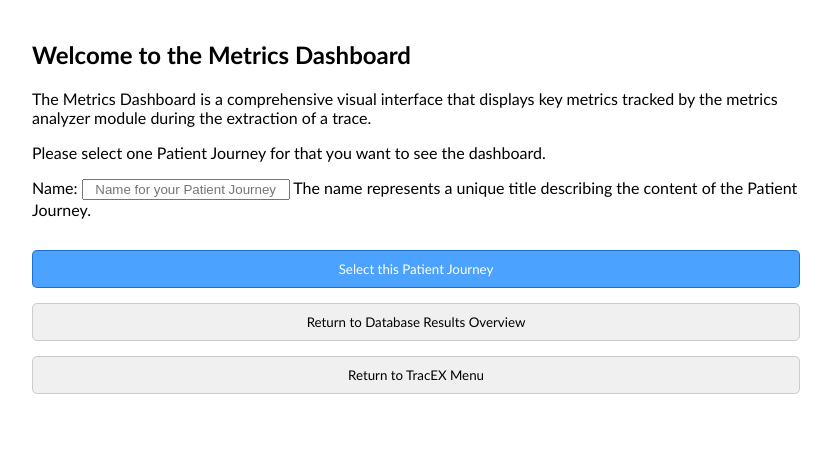
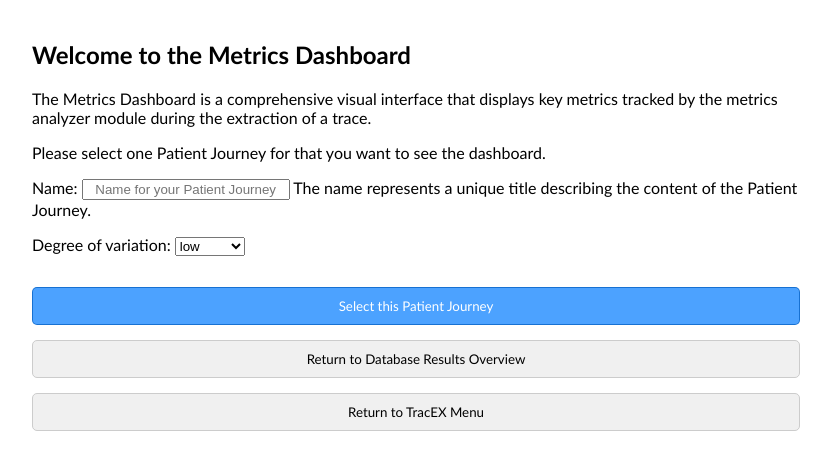
Before and after one commit to bptlab/TracEX, a Django app: template tracex_project/db_results/templates/metrics_pj_overview.html in a window 1280 px wide. Shown: the part 337-800 px from the top of the page, without its empty margins (224-1055 px from the left). Run offline with Django 4.2, Linux system fonts and the light colour scheme; the template is opened without the code that fills it: values that come from a table or form of the project are taken from there, others are empty; parts of the project's set-up code (start-up, migrations or seed data) failed here and were passed over.

Commit message:
create baseline for UI

```diff
--- a/tracex_project/db_results/views.py
+++ b/tracex_project/db_results/views.py
@@ -281,7 +281,7 @@ class EvaluationView(FormView):
                 self.generate_dfg_and_tables(event_log_df, cohorts_df, filter_settings)
             )
             # event_log_df = u.Conversion.prepare_df_for_xes_conversion(event_log_df, activity_key="event_type")
-            # pm4py.write_xes(event_log_df, "event_log.xes", case_id_key="case:concept:name")
+            # pm4py.write_xes(event_log_df, "ordered_event_log_high.xes", case_id_key="case:concept:name")
 
         context.update({"form": EvaluationForm(initial=filter_settings)})
         self.request.session["event_log"] = event_log_df.to_json()
--- a/tracex_project/patient_journey_generator/forms.py
+++ b/tracex_project/patient_journey_generator/forms.py
@@ -9,6 +9,14 @@ class GenerationOverviewForm(forms.ModelForm):
 
     By submitting this form, a Patient Journey is generated and saved in the orchestrator's configuration.
     """
+
+    DEGREE_OF_VARIATION_CHOICES = [
+        ('low', 'low'),
+        ('medium', 'medium'),
+        ('high', 'high'),
+    ]
+
+    degree_of_variation = forms.ChoiceField(choices=DEGREE_OF_VARIATION_CHOICES)
 
     class Meta:
         """
@@ -23,7 +31,7 @@ class GenerationOverviewForm(forms.ModelForm):
         """
 
         model = PatientJourney
-        fields = ["name"]
+        fields = ["name", "degree_of_variation"]
         help_texts = {
             "name": PatientJourney.name.field.help_text,
         }
--- a/tracex_project/patient_journey_generator/generator.py
+++ b/tracex_project/patient_journey_generator/generator.py
@@ -155,7 +155,7 @@ def generate_process_description(degree_of_variation="low", save_to_db=False, it
     return process_description
 
 
-def execute_generate_process_description(number_of_instances=10, degree_of_variation="medium", save_to_db=True):
+def execute_generate_process_description(number_of_instances=2, degree_of_variation="medium", save_to_db=True):
     result = ""
     for i in range(number_of_instances):
         process_description = generate_process_description(degree_of_variation, save_to_db, iteration=i + 1)
--- a/tracex_project/patient_journey_generator/templates/journey_generator_overview.html
+++ b/tracex_project/patient_journey_generator/templates/journey_generator_overview.html
@@ -35,6 +35,8 @@ Also provides two buttons:
                     {{ form.journey.label_tag }} {{ form.journey }}
                     {{ form.journey.errors }}
                     <p>{{ form.journey.help_text }}</p>
+                    {{ form.degree_of_variation.label_tag }} {{ form.degree_of_variation }}
+                    {{ form.degree_of_variation.errors }}
                 </div>
             </div>
             <div class="form-row">
--- a/tracex_project/patient_journey_generator/views.py
+++ b/tracex_project/patient_journey_generator/views.py
@@ -44,6 +44,8 @@ class JourneyGeneratorOverviewView(generic.CreateView):
         form.instance.patient_journey = orchestrator.get_configuration().patient_journey
         response = super().form_valid(form)
         orchestrator.set_db_objects_id("patient_journey", self.object.id)
+        degree_of_variation = form.cleaned_data['degree_of_variation']
+        print(degree_of_variation)
 
         return response
 
```
Also changed, not shown: tracex_project/db.sqlite3.
